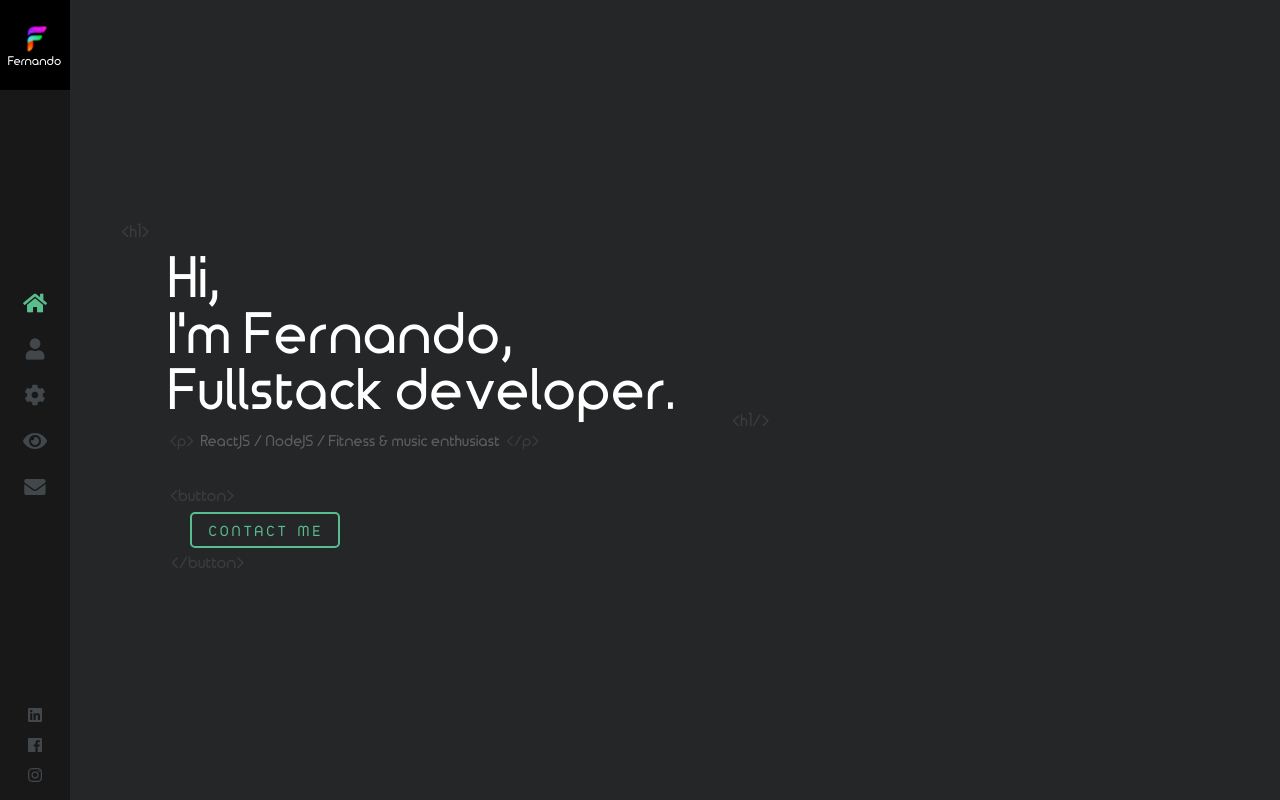
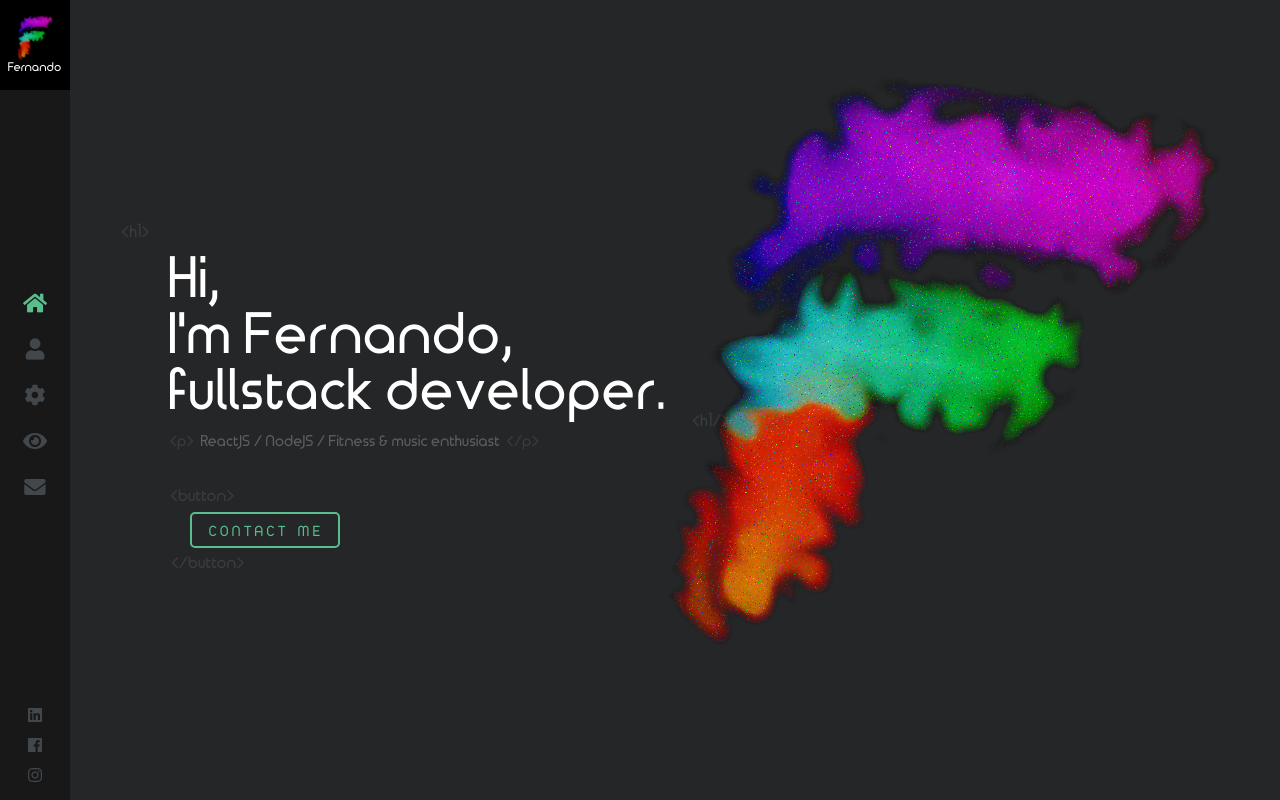
Before and after one commit to ClassyFD/portfolio-dlv, a React (Create React App) app: page / in a window 1280 px wide. Built offline with nearby package versions, Linux system fonts and the light colour scheme.

Commit message:
finished home page layout.

```diff
--- a/src/containers/Home.js
+++ b/src/containers/Home.js
@@ -2,6 +2,7 @@ import React, { Component } from 'react';
 import { connect } from 'react-redux';
 import { TweenMax, TimelineMax, Power1 } from 'gsap';
 import { Link } from 'react-router-dom';
+import Logo from '../res/logo.png';
 import * as actions from '../redux/actions';
 import '../styles/home.css';
 
@@ -67,7 +68,7 @@ class Home extends Component {
   render = () => {
     let introText1 = "Hi,";
     let introText2 = "I'm Fernando,"
-    let introText3 = "Fullstack developer.";
+    let introText3 = "fullstack developer.";
     introText1 = introText1.split('');
     introText1 = introText1.map((el, i)=>{
       return (
@@ -101,8 +102,11 @@ class Home extends Component {
             <span className="home_p_span">{"</p>"}</span>
           </p>
           <span className="home_button_span">{"<button>"}</span>
-          <Link to="/contact"><button className="home_button" onMouseEnter={this.enterButton} onMouseLeave={this.leaveButton}>C O N T A C T  &nbsp;&nbsp; M E</button></Link>
+          <Link className="home_link" to="/contact"><button className="home_button" onMouseEnter={this.enterButton} onMouseLeave={this.leaveButton}>C O N T A C T  &nbsp;&nbsp; M E</button></Link>
           <span className="home_button_span">{"</button>"}</span>
+        </section>
+        <section className="home_logo_section">
+          <img height={600} src={Logo}/>
         </section>
       </main>
     )
--- a/src/containers/Nav.js
+++ b/src/containers/Nav.js
@@ -51,7 +51,7 @@ class Nav extends Component {
       <main className={'Nav'}>
         <Link className="nav_link" to='/'>
           <section className="nav_icon">
-            <img height={32} width={32} src={Logo} alt="profile logo"/>
+            <img height={45} src={Logo} alt="profile logo"/>
             <p>Fernando</p>
           </section>
         </Link>
--- a/src/styles/home.css
+++ b/src/styles/home.css
@@ -15,6 +15,8 @@
   position: relative;
   user-select: none;
   height: 56px;
+  position: relative;
+  z-index: 10;
 }
 .home_intro_section p {
   font-family: tbb;
@@ -24,23 +26,10 @@
   display: flex;
   cursor: default;
   user-select: none;
+  position: relative;
+  z-index: 10;
 }
-.home_intro_section button {
-  width: 150px;
-  margin-left: 120px;
-  border: 2px solid #59bd8e;
-  border-radius: 5px;
-  background: none;
-  color: white;
-  font-size: 14px;
-  font-family: tbb;
-  padding: 5px;
-  padding-top: 9px;
-  color: #59bd8e;
-  cursor: pointer;
-  user-select: none;
-  outline: none;
-}
+
 
 .home_h1_span {
   color: #42474b;
@@ -55,7 +44,7 @@
   width: 80px;
 }
 .home_h1_span:nth-of-type(2) {
-  width: 700px;
+  width: 660px;
 }
 .home_p_span {
   color: #42474b;
@@ -80,3 +69,31 @@
 .home_button_span:nth-of-type(4) {
   width: 170px;
 }
+.home_button {
+  width: 100%;
+  border: 2px solid #59bd8e;
+  border-radius: 5px;
+  background: none;
+  color: white;
+  font-size: 14px;
+  font-family: tbb;
+  padding: 5px;
+  padding-top: 9px;
+  color: #59bd8e;
+  cursor: pointer;
+  user-select: none;
+  outline: none;
+  position: relative;
+  z-index: 10;
+}
+.home_link {
+  width: 150px;
+  margin-left: 120px;
+}
+.home_logo_section {
+  position: absolute;
+  top: 10vh;
+  left: 55%;
+  transform: rotate(10deg);
+  z-index: 5;
+}
```
Also changed, not shown: src/res/logo.png.
